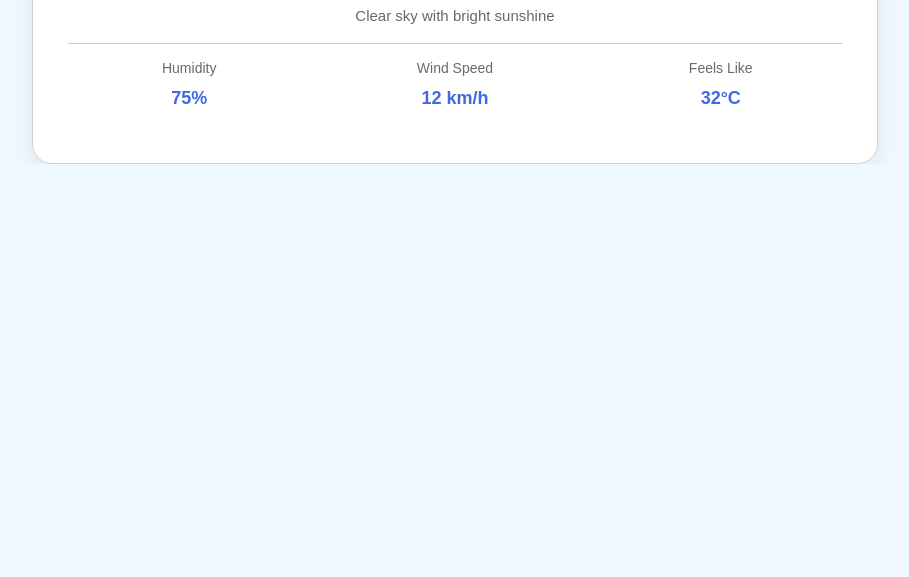
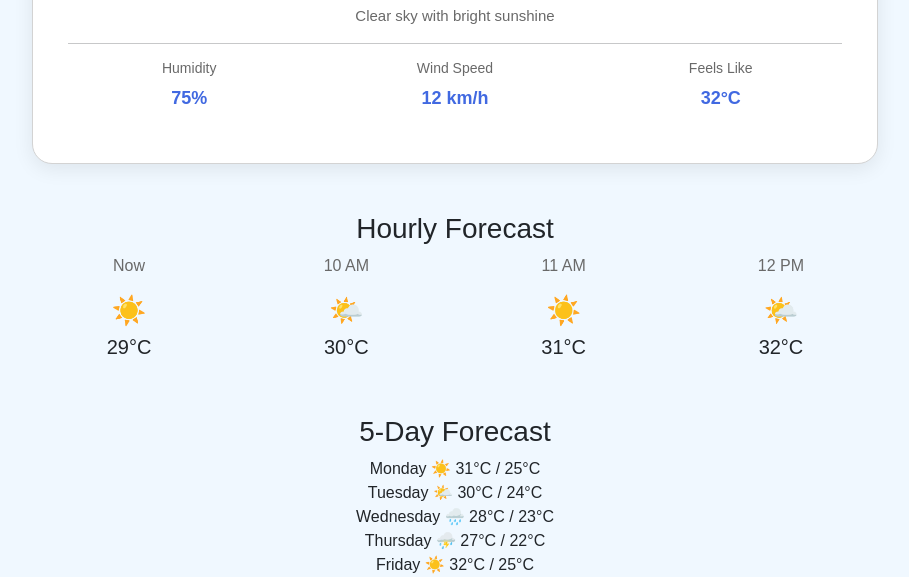
Before and after one commit to chandikagihan2/WeatherC, a plain HTML site: page index.html in a window 1280 px wide. Shown: the part 790-1367 px from the top of the page, without its empty margins (185-1094 px from the left). Before the commit the page ends 954 px from the top, so only its background shows below. Drawn offline with nearby package versions, Linux system fonts and the light colour scheme.

Commit message:
Add hourly and 5-day forecast sections to enhance weather information display

```diff
--- a/index.html
+++ b/index.html
@@ -78,6 +78,86 @@
     </div>
 
 
+    <!-- Hourly Forecast Section -->
+
+    <div class="row justify-content-center mt-5">
+
+        <div class="col-md-8">
+
+            <h3 class="section-title">Hourly Forecast</h3>
+
+            <div class="hourly-card">
+
+                <div class="row text-center">
+
+                    <div class="col">
+                        <p>Now</p>
+                        <h3>☀️</h3>
+                        <h5>29°C</h5>
+                    </div>
+
+                    <div class="col">
+                        <p>10 AM</p>
+                        <h3>🌤️</h3>
+                        <h5>30°C</h5>
+                    </div>
+
+                    <div class="col">
+                        <p>11 AM</p>
+                        <h3>☀️</h3>
+                        <h5>31°C</h5>
+                    </div>
+
+                    <div class="col">
+                        <p>12 PM</p>
+                        <h3>🌤️</h3>
+                        <h5>32°C</h5>
+                    </div>
+                </div>
+            </div>
+        </div>
+    </div>
+
+    <div class="row justify-content-center mt-5">
+        <div class="col-md-8">
+            <h3 class="section-title">5-Day Forecast</h3>
+            <div class="forecast-card">
+                <div class="forecast-item">
+                    <span>Monday</span>
+                    <span>☀️</span>
+                    <span>31°C / 25°C</span>
+                </div>
+
+                <div class="forecast-item">
+                    <span>Tuesday</span>
+                    <span>🌤️</span>
+                    <span>30°C / 24°C</span>
+                </div>
+
+                <div class="forecast-item">
+                    <span>Wednesday</span>
+                    <span>🌧️</span>
+                    <span>28°C / 23°C</span>
+                </div>
+
+                <div class="forecast-item">
+                    <span>Thursday</span>
+                    <span>⛈️</span>
+                    <span>27°C / 22°C</span>
+                </div>
+
+                <div class="forecast-item">
+                    <span>Friday</span>
+                    <span>☀️</span>
+                    <span>32°C / 25°C</span>
+                </div>
+            </div>
+        </div>
+    </div>
+
+
+
+
     <script src="https://cdn.jsdelivr.net/npm/bootstrap@5.3.3/dist/js/bootstrap.bundle.min.js"></script>
     <script src="js/script.js"></script>
 
```
